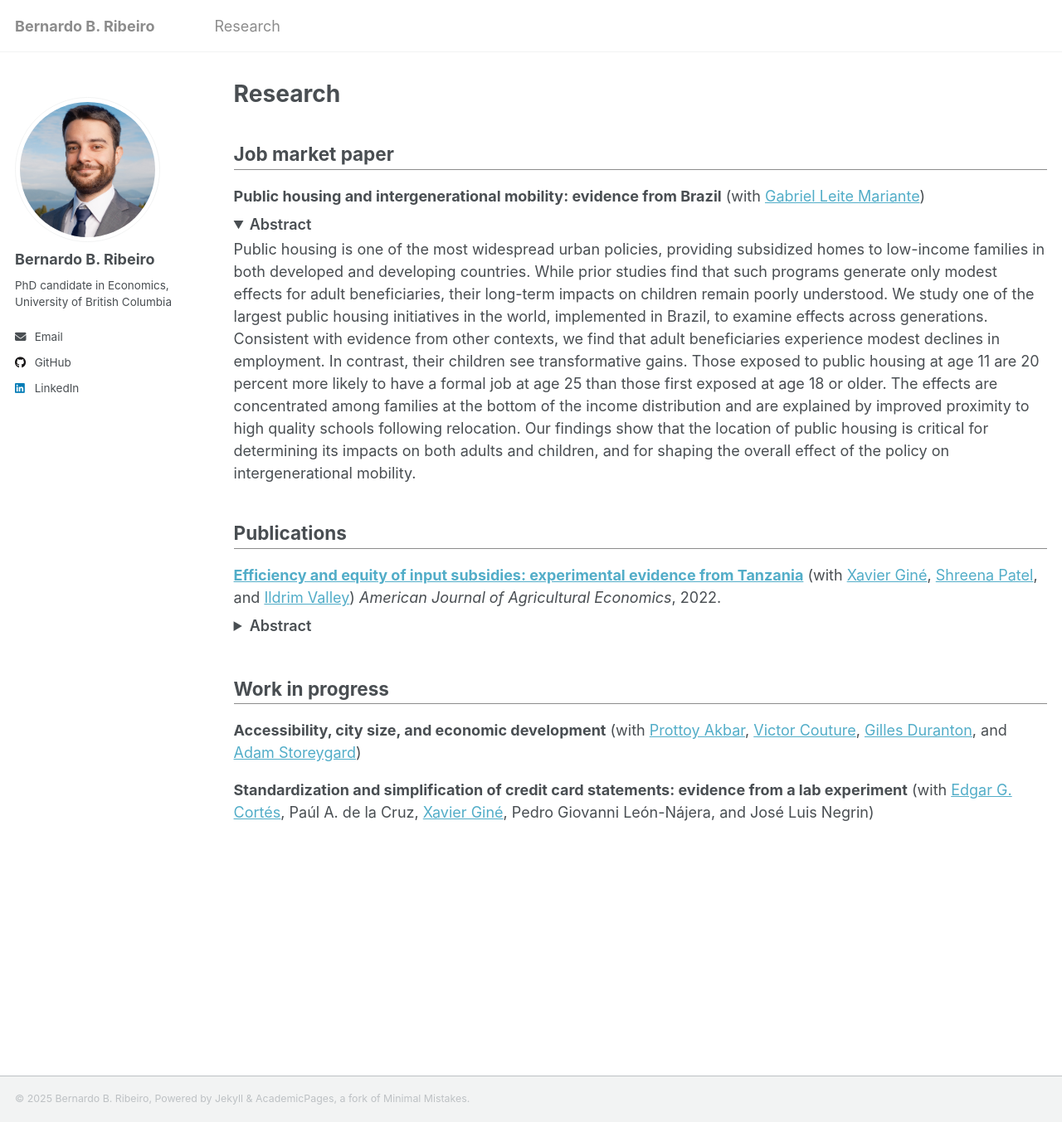
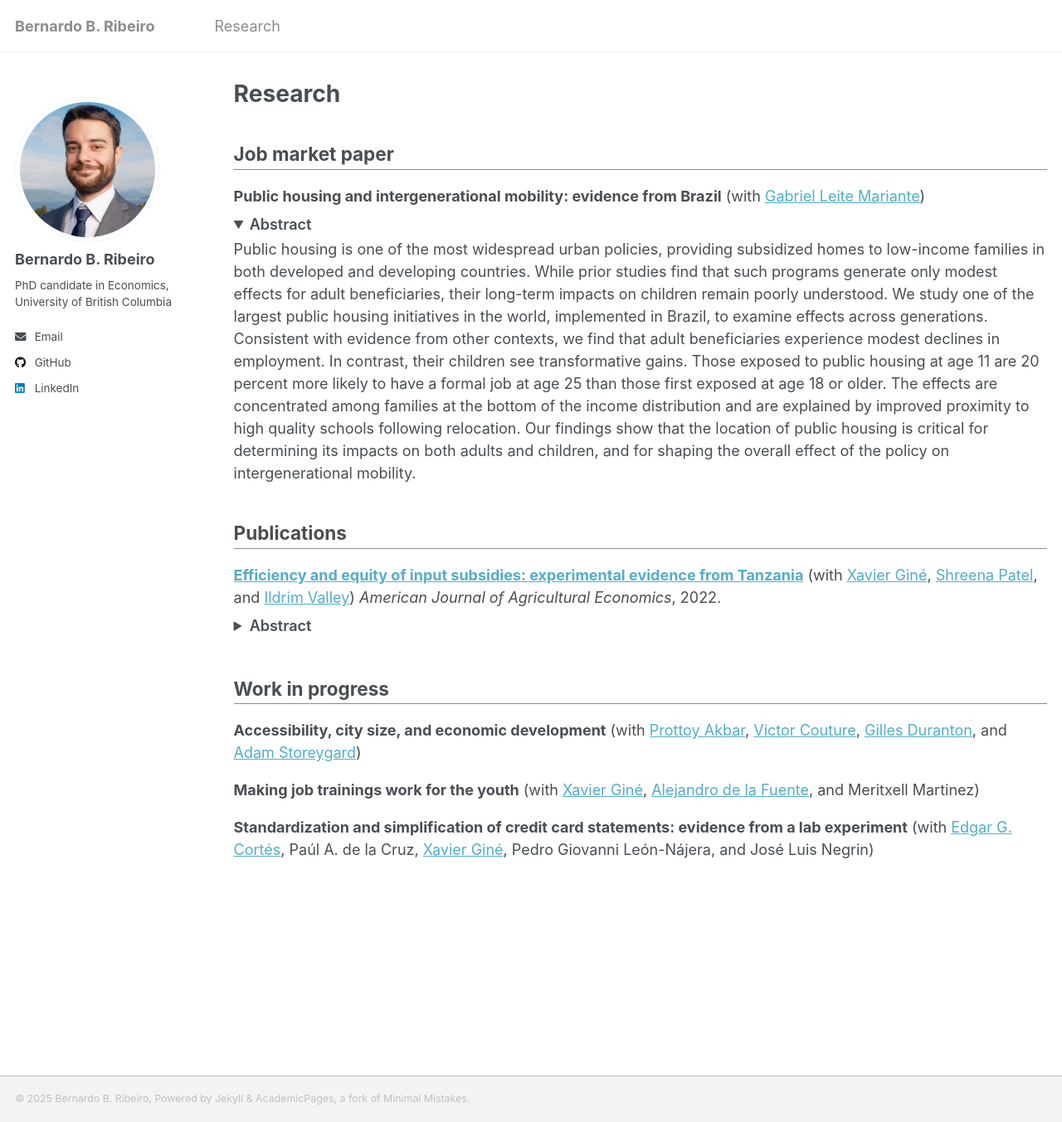
Before and after one commit to bbribeiro/bbribeiro.github.io, a Jekyll site: the page built from _pages/research.md, in a window 1280 px wide and 1353 px high. Shown: the whole window at 83% size. Built offline with Jekyll 4.4.1, drawn with Linux system fonts in a browser that asks for light colours; a script that is not in the unit is left out.

Commit message:
Update research.md

```diff
--- a/_pages/research.md
+++ b/_pages/research.md
@@ -45,6 +45,16 @@ author_profile: true
   <a href="https://sites.google.com/site/adamstoreygard/">Adam Storeygard</a>)
 </p>
 
+<!-- DR 1.3 -->
+<p class="paper-title">
+  <strong>Making job trainings work for the youth</strong>
+  (with <a href="https://sites.google.com/site/decrgxaviergine/home">Xavier Giné</a>,
+  <a href="https://www.worldbank.org/en/about/people/a/alejandro-de-la-fuente">Alejandro de la Fuente</a>,
+  and Meritxell Martinez)
+</p>
+
+
+
 <!-- CREDIT CARD STATEMENTS -->
 <p class="paper-title">
   <strong>Standardization and simplification of credit card statements: evidence from a lab experiment</strong>
```
